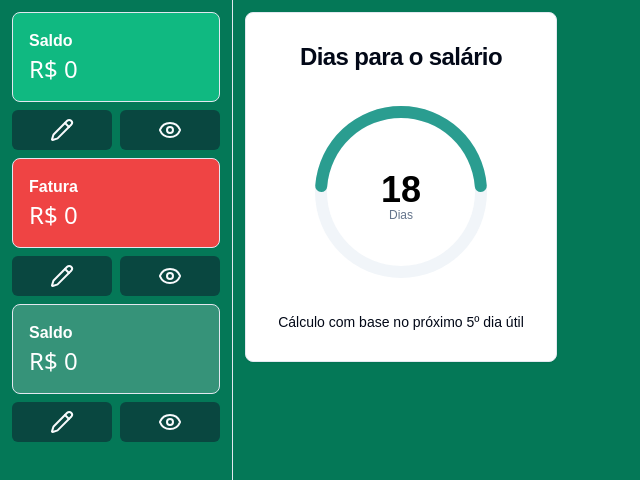
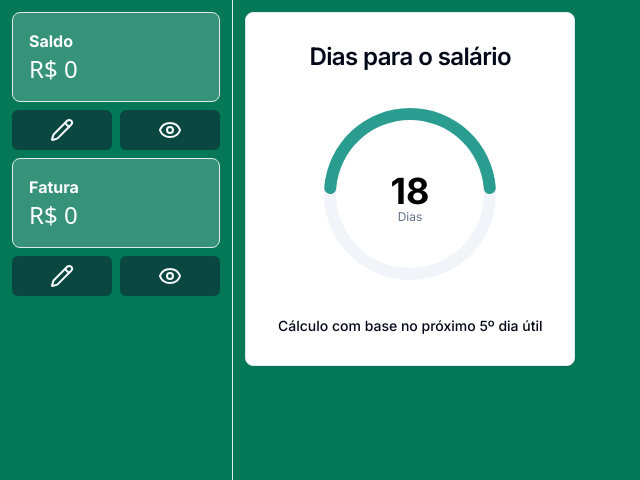
Before and after one commit to GustavoAniel/gusfin, a Next.js app: page / in a window 1280 px wide. Shown: the top 480 px of the page, without its empty margins (0-640 px from the left). Built offline with nearby package versions, Linux system fonts and the light colour scheme.

Commit message:
Atualização

```diff
--- /dev/null
+++ b/app/icon.tsx
@@ -0,0 +1,39 @@
+import { ImageResponse } from 'next/og'
+
+// Image metadata
+export const size = {
+  width: 32,
+  height: 32,
+}
+export const contentType = 'image/png'
+
+// Image generation
+export default function Icon() {
+  return new ImageResponse(
+    (
+      // ImageResponse JSX element
+      <div
+        style={{
+          fontSize: 24,
+          background: '#10b981',
+          borderRadius: '100%',
+          width: '100%',
+          height: '100%',
+          fontWeight: 'bold',
+          display: 'flex',
+          alignItems: 'center',
+          justifyContent: 'center',
+          color: 'white',
+        }}
+      >
+        G
+      </div>
+    ),
+    // ImageResponse options
+    {
+      // For convenience, we can re-use the exported icons size metadata
+      // config to also set the ImageResponse's width and height.
+      ...size,
+    }
+  )
+}
--- a/app/layout.tsx
+++ b/app/layout.tsx
@@ -1,23 +1,11 @@
-import type { Metadata } from "next";
-import localFont from "next/font/local";
+import { Inter } from "next/font/google";
 import "./globals.css";
-import Header from "@/components/Header";
+import Sidebar from "@/components/Sidebar";
 
-const geistSans = localFont({
-  src: "./fonts/GeistVF.woff",
-  variable: "--font-geist-sans",
-  weight: "100 900",
-});
-const geistMono = localFont({
-  src: "./fonts/GeistMonoVF.woff",
-  variable: "--font-geist-mono",
-  weight: "100 900",
-});
-
-export const metadata: Metadata = {
-  title: "Create Next App",
-  description: "Generated by create next app",
-};
+const inter = Inter({
+  subsets: ['latin'],
+  display: 'swap'
+})
 
 export default function RootLayout({
   children,
@@ -27,11 +15,9 @@ export default function RootLayout({
   return (
     <html lang="pt-br">
       <body
-        className={`${geistSans.variable} ${geistMono.variable} antialiased flex bg-emerald-700`}
+        className={`${inter.className} antialiased flex bg-emerald-700`}
       >
-        <div className="p-3 border-r">
-          <Header />
-        </div>
+          <Sidebar />
         {children}
       </body>
     </html>
--- a/components/Balance.tsx
+++ b/components/Balance.tsx
@@ -1,57 +1,71 @@
 'use client'
-import { useState } from "react"
+import { useRef, useState } from "react"
 import { Input } from "./ui/input"
 import { Pencil, Eye, EyeOff } from "lucide-react"
 import { Button } from "./ui/button"
 
-interface BalanceProp{
+interface BalanceProp {
   name: string
 }
 
-export default function Balance( balance : BalanceProp){
+export default function Balance(balance: BalanceProp) {
   const [money, setMoney] = useState('R$ 0')
+  const inputRef = useRef<HTMLInputElement>(null)
   const [showMoney, setShowMoney] = useState(true)
   const [editMoney, setEditMoney] = useState(false)
 
-  function onEditMoney(value: string) {
-    // Remove tudo que não for número
+  function onChangeMoney(value: string) {
     let cleanValue = value.replace(/\D/g, "");
-
-    // Transforma o valor em número e divide por 100 para simular casas decimais
     let formattedValue = (Number(cleanValue) / 100).toLocaleString('pt-BR', {
       style: 'currency',
       currency: 'BRL'
     });
+    setMoney(formattedValue);
+  }
 
-    setMoney(formattedValue);
+  function handleMoney() {
+    setEditMoney(!editMoney);
+    setTimeout(() => {
+      if (inputRef.current) {
+        inputRef.current.focus();
+      }
+    }, 0);
   }
 
   return (
     <div className="flex flex-col gap-2">
       <div className="border bg-white/20 text-white p-4 rounded-lg w-52">
         <h1 className="font-bold">{balance.name}</h1>
-          {editMoney ?
+        {editMoney ? (
           <div className="flex items-center">
-              <Input className="font-bold" value={money} onChange={(evt) => { onEditMoney(evt.target.value) }} />
+            <Input
+              className="font-bold"
+              onSubmit={()=> null}
+              value={money}
+              onChange={(evt) => onChangeMoney(evt.target.value)}
+              ref={inputRef}
+              onKeyDown={(key) => {key.code == 'Enter' ? setEditMoney(false) : null}}
+            />
           </div>
-            :
-            showMoney ?
+        ) : (
+          showMoney ? (
             <div>
               <h1 className="text-2xl font-sans">{money.toString()}</h1>
             </div>
-              :
+          ) : (
             <div>
               <h1 className="text-2xl font-bold font-sans">***</h1>
             </div>
-          }
+          )
+        )}
         {null}
       </div>
 
       <div className="flex gap-2">
-          <Button className="flex flex-1 h-full" onClick={() => setEditMoney(!editMoney)}>
+        <Button className="flex flex-1 h-full" onClick={handleMoney}>
           {editMoney ? <h1 className="font-bold">OK</h1> : <Pencil />}
         </Button>
-          <Button className="flex flex-1 h-full" onClick={() => { setShowMoney(!showMoney) }}>
+        <Button className="flex flex-1 h-full" onClick={() => setShowMoney(!showMoney)}>
           {showMoney ? <Eye /> : <EyeOff />}
         </Button>
       </div>
--- a/components/Header.tsx
+++ /dev/null
@@ -1,91 +0,0 @@
-'use client'
-import { DollarSign, Eye, EyeOff, Pencil } from "lucide-react";
-import { useState } from "react";
-import { Button } from "./ui/button";
-import { Input } from "./ui/input";
-import Balance from "./Balance";
-
-export default function Header() {
-  const [money, setMoney] = useState('R$ 0')
-  const [showMoney, setShowMoney] = useState(true)
-  const [editMoney, setEditMoney] = useState(false)
-
-  function onEditMoney(value: string) {
-    // Remove tudo que não for número
-    let cleanValue = value.replace(/\D/g, "");
-
-    // Transforma o valor em número e divide por 100 para simular casas decimais
-    let formattedValue = (Number(cleanValue) / 100).toLocaleString('pt-BR', {
-      style: 'currency',
-      currency: 'BRL'
-    });
-
-    setMoney(formattedValue);
-  }
-
-  return (
-    <div className="flex flex-col gap-2 w-full justify-between ">
-      <div className="flex flex-col gap-2">
-        <div className="border bg-emerald-500 text-white p-4 rounded-lg w-52">
-          <h1 className="font-bold">Saldo</h1>
-          {editMoney ?
-            <div className="flex items-center">
-              <Input className="font-bold" value={money} onChange={(evt) => { onEditMoney(evt.target.value) }} />
-            </div>
-            :
-            showMoney ?
-              <div>
-                <h1 className="text-2xl font-sans">{money.toString()}</h1>
-              </div>
-              :
-              <div>
-                <h1 className="text-2xl font-bold font-sans">***</h1>
-              </div>
-          }
-          {null}
-        </div>
-
-        <div className="flex gap-2">
-          <Button className="flex flex-1 h-full" onClick={() => setEditMoney(!editMoney)}>
-            {editMoney ? <h1 className="font-bold">OK</h1> : <Pencil />}
-          </Button>
-          <Button className="flex flex-1 h-full" onClick={() => { setShowMoney(!showMoney) }}>
-            {showMoney ? <Eye /> : <EyeOff />}
-          </Button>
-        </div>
-      </div>
-
-      <div className="flex flex-col gap-2">
-        <div className="border bg-red-500 text-white p-4 rounded-lg w-52">
-          <h1 className="font-bold">Fatura</h1>
-          {editMoney ?
-            <div className="flex items-center">
-              <Input className="font-bold" value={money} onChange={(evt) => { onEditMoney(evt.target.value) }} />
-            </div>
-            :
-            showMoney ?
-              <div>
-                <h1 className="text-2xl font-sans">{money.toString()}</h1>
-              </div>
-              :
-              <div>
-                <h1 className="text-2xl font-bold">***</h1>
-              </div>
-          }
-          {null}
-        </div>
-
-        <div className="flex gap-2">
-          <Button className="flex flex-1 h-full" onClick={() => setEditMoney(!editMoney)}>
-            {editMoney ? <h1 className="font-bold">OK</h1> : <Pencil />}
-          </Button>
-          <Button className="flex flex-1 h-full" onClick={() => { setShowMoney(!showMoney) }}>
-            {showMoney ? <Eye /> : <EyeOff />}
-          </Button>
-        </div>
-      </div>
-
-      <Balance name="Saldo" />
-    </div>
-  )
-}
--- a/components/HomeFin.tsx
+++ b/components/HomeFin.tsx
@@ -1,6 +1,4 @@
 'use client'
-import Header from "./Header";
-import { TrendingUp } from "lucide-react"
 import {
   Label,
   PolarGrid,
--- /dev/null
+++ b/components/Sidebar.tsx
@@ -0,0 +1,33 @@
+'use client'
+import { DollarSign, Eye, EyeOff, Pencil } from "lucide-react";
+import { useState } from "react";
+import { Button } from "./ui/button";
+import { Input } from "./ui/input";
+import Balance from "./Balance";
+
+export default function Sidebar() {
+  const [money, setMoney] = useState('R$ 0')
+  const [showMoney, setShowMoney] = useState(true)
+  const [editMoney, setEditMoney] = useState(false)
+
+  function onEditMoney(value: string) {
+    // Remove tudo que não for número
+    let cleanValue = value.replace(/\D/g, "");
+
+    // Transforma o valor em número e divide por 100 para simular casas decimais
+    let formattedValue = (Number(cleanValue) / 100).toLocaleString('pt-BR', {
+      style: 'currency',
+      currency: 'BRL'
+    });
+
+    setMoney(formattedValue);
+  }
+
+  return (
+    <main className="flex flex-col gap-2 p-3 border-r">
+
+      <Balance name="Saldo" />
+      <Balance name="Fatura" />
+    </main>
+  )
+}
```
Also changed, not shown: 1 other file (tests, documents, lock files or other folders). Lines whose indentation alone changed are shown as unchanged.
